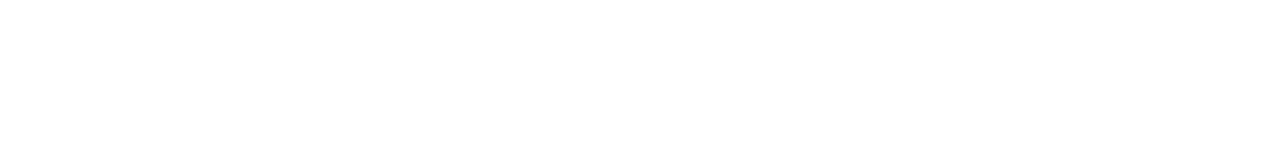
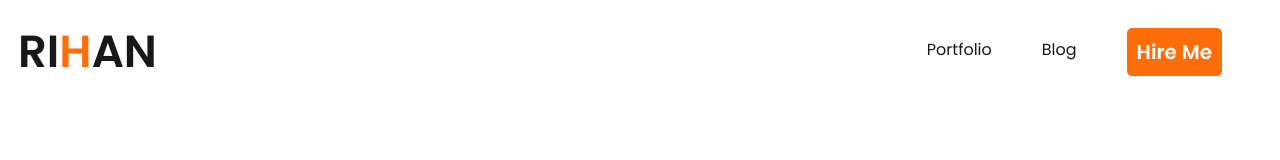
Before and after one commit to mdrihan34/my-portfolio, a plain HTML site: page index.html in a window 1280 px wide. Drawn offline with Linux system fonts and the light colour scheme.

Commit message:
my fast commit

```diff
--- a/index.html
+++ b/index.html
@@ -4,10 +4,25 @@
     <meta charset="UTF-8" />
     <meta name="viewport" content="width=device-width, initial-scale=1.0" />
     <title>My Portfolio</title>
+    <link rel="preconnect" href="https://fonts.googleapis.com" />
+    <link rel="preconnect" href="https://fonts.gstatic.com" crossorigin />
+    <link
+      href="https://fonts.googleapis.com/css2?family=Open+Sans:ital,wght@0,600;0,700;0,800;1,400&family=Poppins:wght@300;400;500;600&display=swap"
+      rel="stylesheet"
+    />
     <link rel="stylesheet" href="style/style.css" />
   </head>
   <body>
-    <header></header>
+    <header>
+        <nav>
+            <H1 class="nav-title">RI<span class="text-primary">H</span>AN</H1>
+            <ul>
+                <li><a href="#">Portfolio</a></li>
+                <li><a href="#">Blog</a></li>
+                <li><Buttonb class="btn-primary">Hire Me</Button></li>
+            </ul>
+        </nav>
+    </header>
     <main></main>
     <footer></footer>
   </body>
--- a/style/style.css
+++ b/style/style.css
@@ -0,0 +1,43 @@
+*{
+    font-family: 'Open Sans', sans-serif;
+font-family: 'Poppins', sans-serif;
+}
+nav{
+    display: flex;
+
+    align-items: center;
+    justify-content: space-between;
+}
+.nav-title{
+    color: #181818;
+    font-size: 45px;
+    font-weight: 800;
+    margin: 10px 10px;
+}
+ul{
+    display: flex;
+}
+
+.text-primary{
+    color: #FD6E0A;
+}
+ul li{
+    list-style: none;
+    margin-right: 50px;
+}
+ul a {
+    text-decoration: none;
+    color: #181818;
+}
+.btn-primary{
+    border-radius: 5px;
+    background-color: #FD6E0A;
+    color: #FFFFFF;
+    padding: 10px;
+    font-weight: 700;
+    font-size: 20px;
+    cursor: pointer;
+}
+.btn-primary:hover{
+    background-color: #484848;
+}
```
